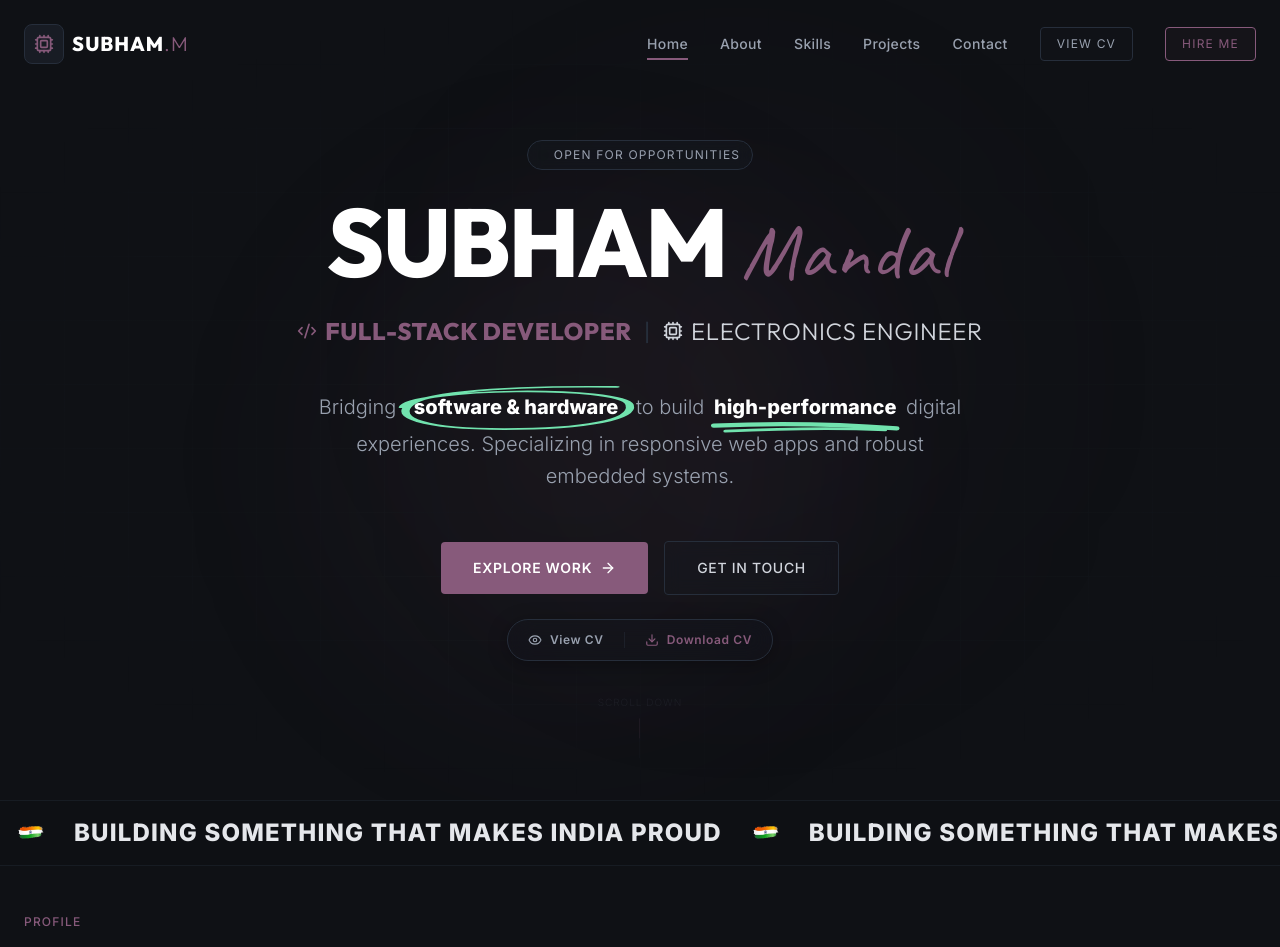
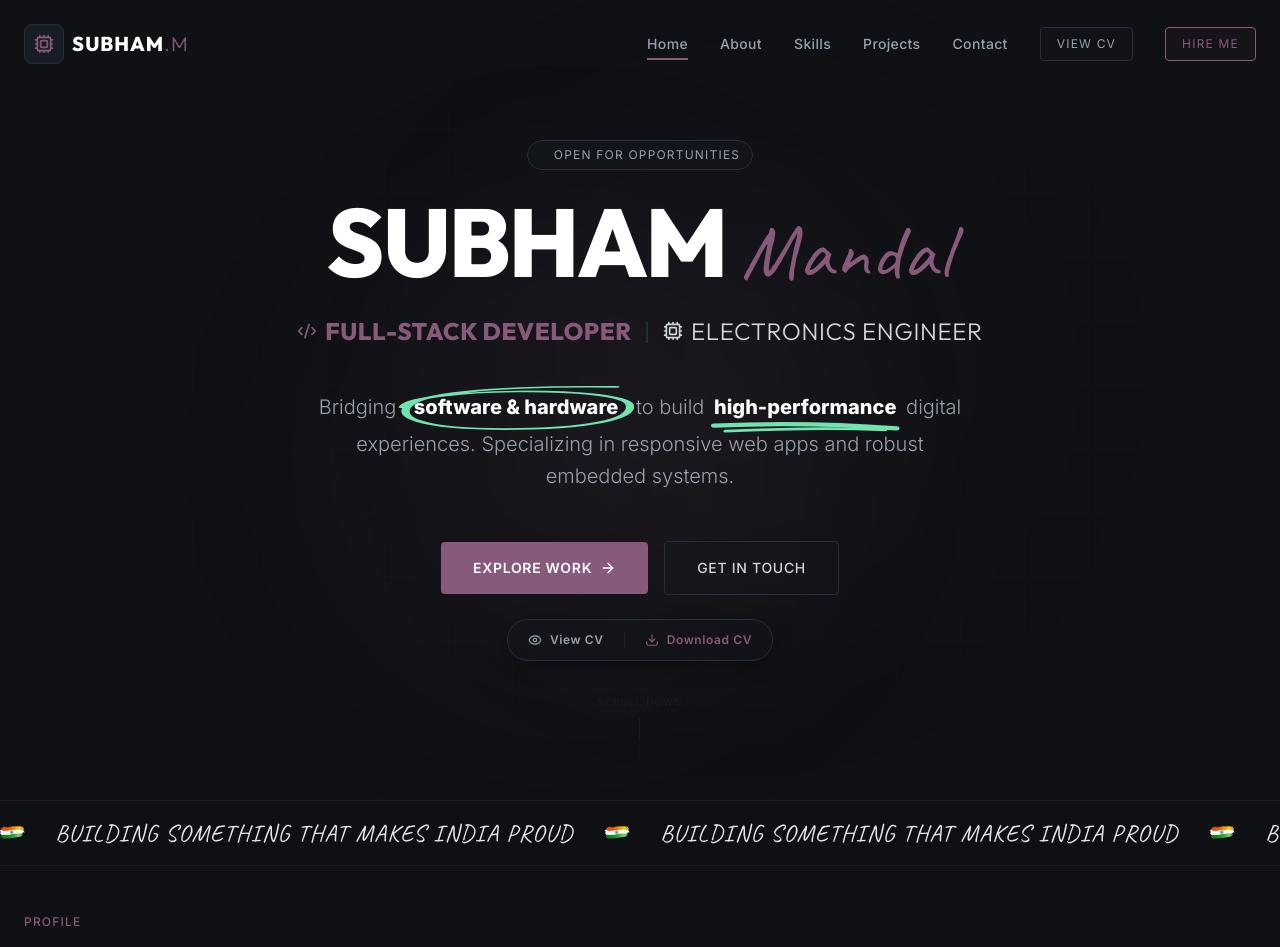
Before and after one commit to Subhammandal5555/personal-portfolio, a Next.js app: page / in a window 1280 px wide. Shown: the top 947 px of the page. Built offline with nearby package versions, Linux system fonts and the light colour scheme.

Commit message:
style: match BannerMarquee typography with font-marker header family

```diff
--- a/src/components/BannerMarquee.tsx
+++ b/src/components/BannerMarquee.tsx
@@ -22,7 +22,7 @@ export default function BannerMarquee() {
           <div className="flex items-center">
             {phrases.map((phrase, idx) => (
               <div key={`r1-${idx}`} className="flex items-center">
-                <span className="font-sans font-extrabold text-xl md:text-2xl tracking-wider text-gray-200 uppercase whitespace-nowrap inline-block align-middle">
+                <span className="font-marker font-normal text-xl md:text-2xl tracking-wider text-gray-200 uppercase whitespace-nowrap inline-block align-middle">
                   {phrase}
                 </span>
                 <img
@@ -38,12 +38,12 @@ export default function BannerMarquee() {
           <div className="flex items-center">
             {phrases.map((phrase, idx) => (
               <div key={`r2-${idx}`} className="flex items-center">
-                <span className="font-sans font-extrabold text-xl md:text-2xl tracking-wider text-gray-200 uppercase whitespace-nowrap inline-block align-middle">
+                <span className="font-marker font-normal text-xl md:text-2xl tracking-wider text-gray-200 uppercase whitespace-nowrap inline-block align-middle">
                   {phrase}
                 </span>
                 <img
-                  src="/india-flag.png"
-                  alt="India Flag Accent"
+                  src="/indian flag.png"
+                  alt="Indian Flag Accent"
                   className="h-6 inline-block mx-6 align-middle"
                 />
               </div>
```
